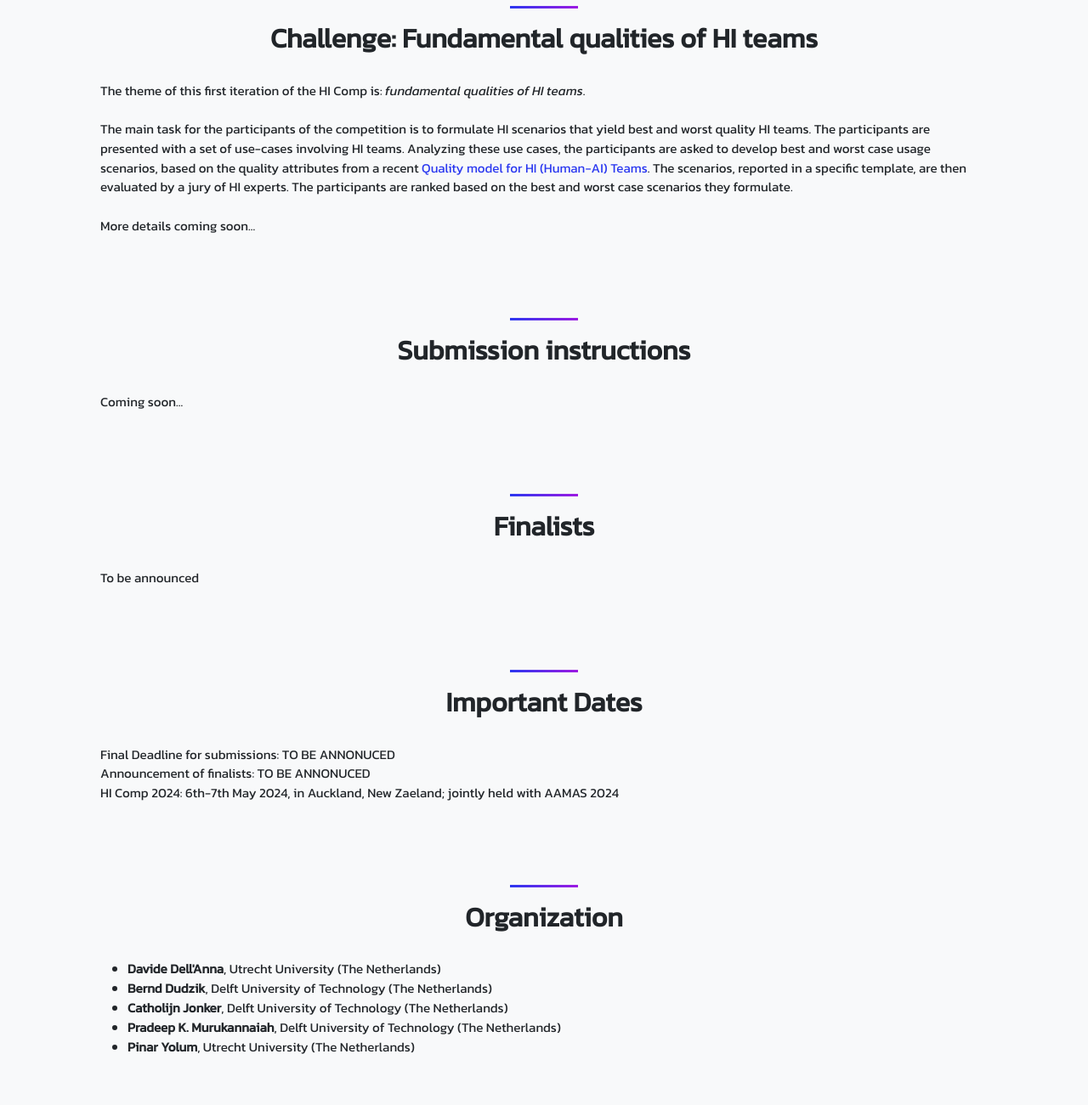
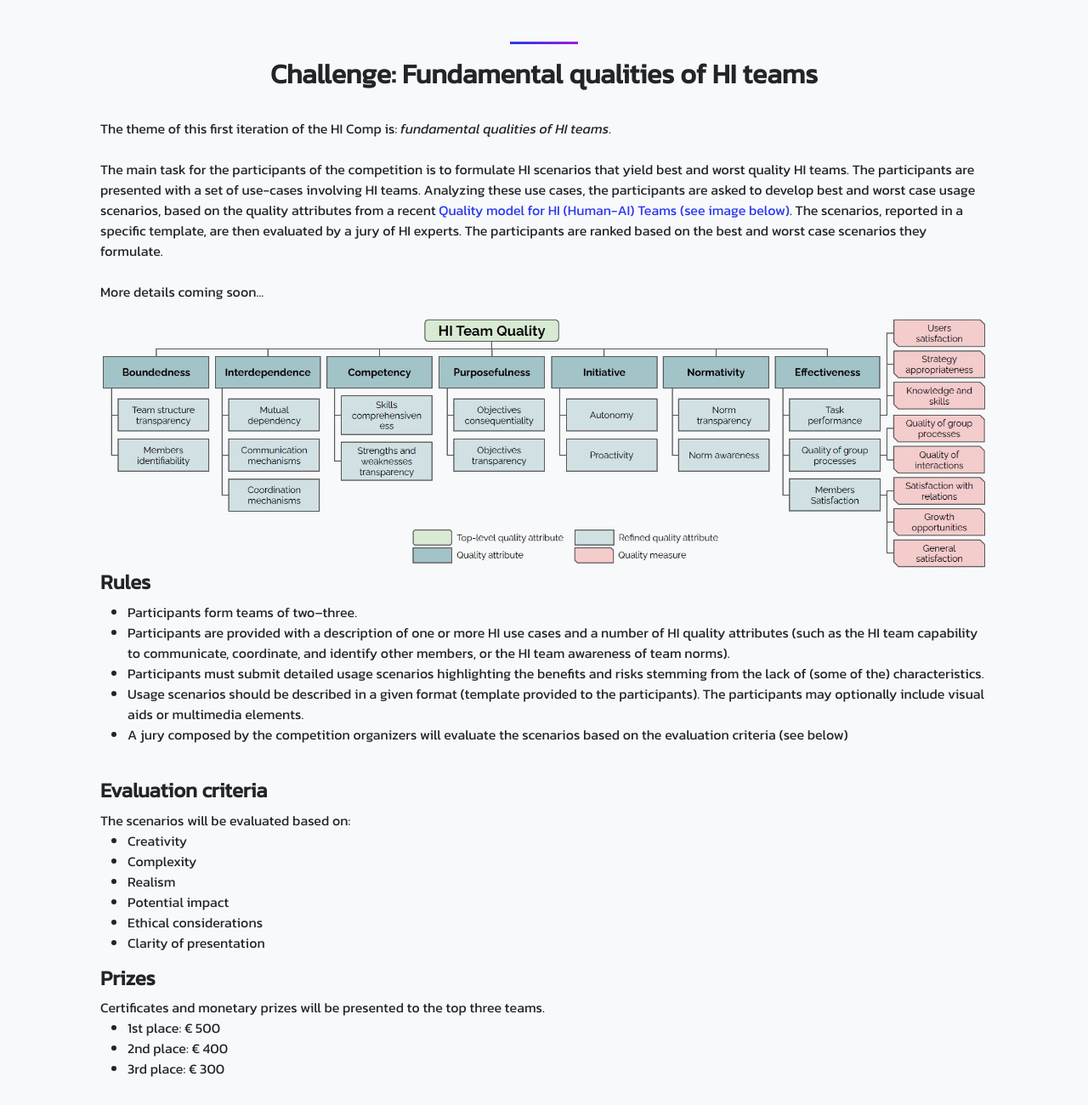
Before and after one commit to Hybrid-Intelligence-Competition/HI-Comp-2024-AAMAS, a plain HTML site: page index.html in a window 1280 px wide. Shown: the part 1080-2380 px from the top of the page at 85% size. Drawn offline with nearby package versions, Linux system fonts and the light colour scheme.

Commit message:
added preliminary info about rules, evaluation, prizes, and an image of the quality model

```diff
--- a/index.html
+++ b/index.html
@@ -138,22 +138,51 @@ https://www.aamas2024-conference.auckland.ac.nz/">AAMAS 2024</a> conference in A
                     <div class="col-12 col-lg-12">
                         <h2 class="text-center">Challenge: Fundamental qualities of HI teams</h2><br/>
                         <p>
+                            The theme of this first iteration of the HI Comp is: <i>fundamental qualities of HI teams</i>. <br/><br/>
 
-The theme of this first iteration of the HI Comp is: <i>fundamental qualities of HI teams</i>. <br/><br/>
+                            The main task for the participants of the competition is to formulate HI scenarios that yield best and worst quality HI teams.
 
-The main task for the participants of the competition is to formulate HI scenarios that yield best and worst quality HI teams.
+                            The participants are presented with a set of use-cases involving HI teams.
 
-The participants are presented with a set of use-cases involving HI teams.
+                            Analyzing these use cases, the participants are asked to develop best and worst case usage scenarios, based on the quality attributes from a recent <a href="https://surfdrive.surf.nl/files/index.php/s/cXTinhzNuOOBMbO">Quality model for HI (Human-AI) Teams (see image below)</a>.
 
-Analyzing these use cases, the participants are asked to develop best and worst case usage scenarios, based on the quality attributes from a recent <a href="https://surfdrive.surf.nl/files/index.php/s/cXTinhzNuOOBMbO">Quality model for HI (Human-AI) Teams</a>.
+                            The scenarios, reported in a specific template, are then evaluated by a jury of HI experts.
 
-The scenarios, reported in a specific template, are then evaluated by a jury of HI experts.
+                            The participants are ranked based on the best and worst case scenarios they formulate.<br/><br/>
 
-The participants are ranked based on the best and worst case scenarios they formulate.<br/><br/>
+                            More details coming soon...<br/></p>
 
-More details coming soon...<br/>
 
-</p>
+                            <img class="img-fluid" src="assets/img/HI_Teams_Quality_Model.jpg" alt="HI Teams Quality Model">
+
+                            <h4>Rules</h4>
+                            <ul>
+                                <li>Participants form teams of two–three.</li>
+                                <li>Participants are provided with a description of one or more HI use cases and a number of HI quality attributes (such as the HI team capability to communicate, coordinate, and identify other members, or the HI team awareness of team norms).</li>
+                                <li>Participants must submit detailed usage scenarios highlighting the benefits and risks stemming from the lack of (some of the) characteristics.</li>
+                                <li>Usage scenarios should be described in a given format (template provided to the participants). The participants may optionally include visual aids or multimedia elements.</li>
+                                <li>A jury composed by the competition organizers will evaluate the scenarios based on the evaluation criteria (see below)</li>
+                            </ul><br/>
+
+                            <h4>Evaluation criteria</h4>
+                            The scenarios will be evaluated based on:
+                                <ul>
+                                    <li>Creativity</li>
+                                    <li>Complexity</li>
+                                    <li>Realism</li>
+                                    <li>Potential impact</li>
+                                    <li>Ethical considerations</li>
+                                    <li>Clarity of presentation</li>
+                                </ul>
+                            <h4>Prizes</h4>
+                            Certificates and monetary prizes will be presented to the top three teams.
+                            <ul>
+                                    <li>1st place: &euro; 500 </li>
+                                    <li>2nd place: &euro; 400 </li>
+                                    <li>3rd place: &euro; 300 </li>
+                                </ul>
+
+
                     </div>
                 </div>
             </div>
```
Also changed, not shown: assets/img/HI_Teams_Quality_Model.jpg (added), css/styles.css.
